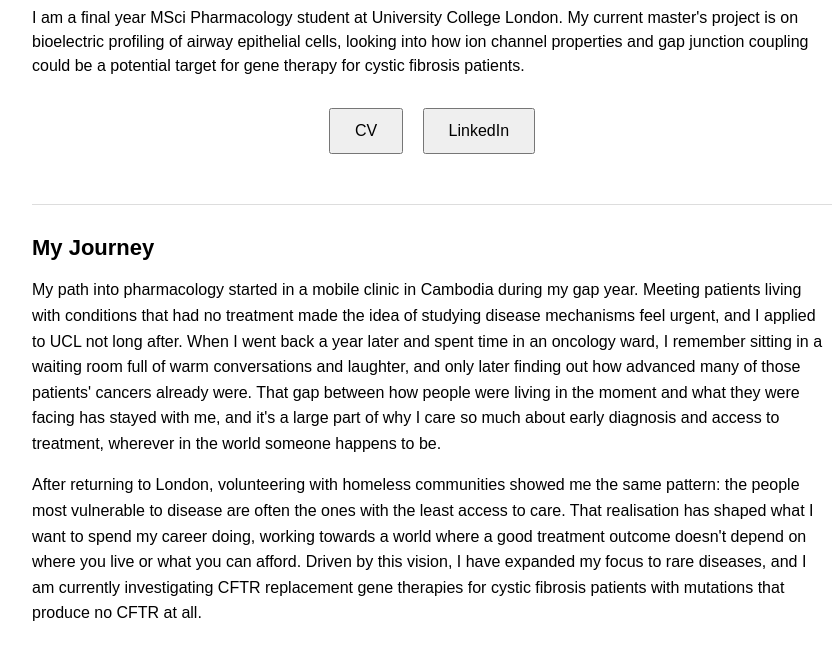
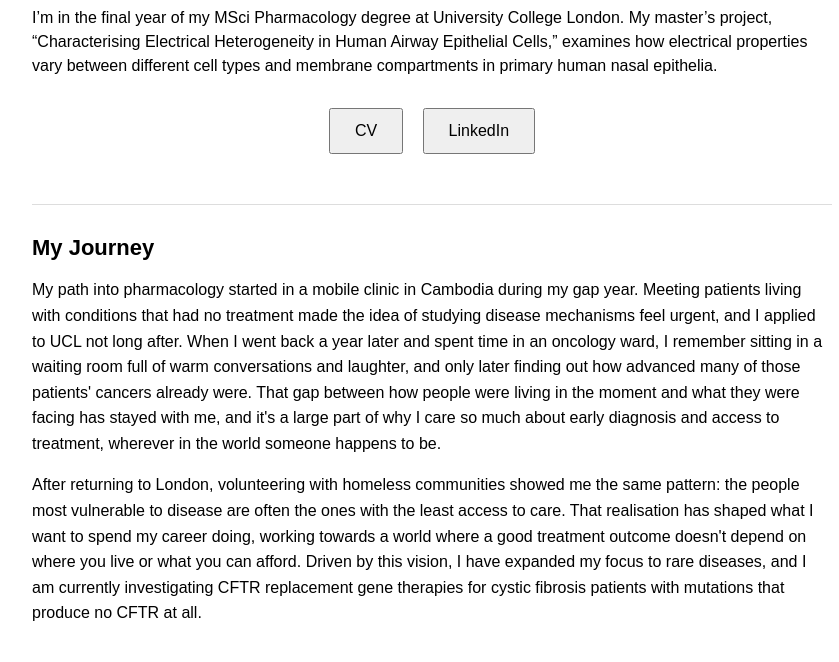
Before and after one commit to serinbaek/serinbaek.github.io, a plain HTML site: page index.html in a window 1280 px wide. Shown: the part 527-1189 px from the top of the page, without its empty margins (208-1047 px from the left). Drawn offline with Linux system fonts and the light colour scheme.

Commit message:
Update index.html

```diff
--- a/index.html
+++ b/index.html
@@ -119,7 +119,8 @@
 
     <h1><strong>Serin Baek</strong></h1>
 
-    <p style="font-size: 16px; text-align: left; line-height: 1.5;">I am a final year MSci Pharmacology student at University College London. My current master's project is on bioelectric profiling of airway epithelial cells, looking into how ion channel properties and gap junction coupling could be a potential target for gene therapy for cystic fibrosis patients.</p>
+    <p style="font-size: 16px; text-align: left; line-height: 1.5;">I’m in the final year of my MSci Pharmacology degree at University College London. My master’s project, “Characterising Electrical Heterogeneity in Human Airway Epithelial Cells,” examines how electrical properties vary between different cell types and membrane compartments in primary human nasal epithelia.
+</p>
 
     <p style="margin-top: 30px;">
         <a href="CV.pdf" target="_blank"><button style="padding: 12px 24px; font-size: 16px; cursor: pointer; margin-right: 15px;">CV</button></a>
```
